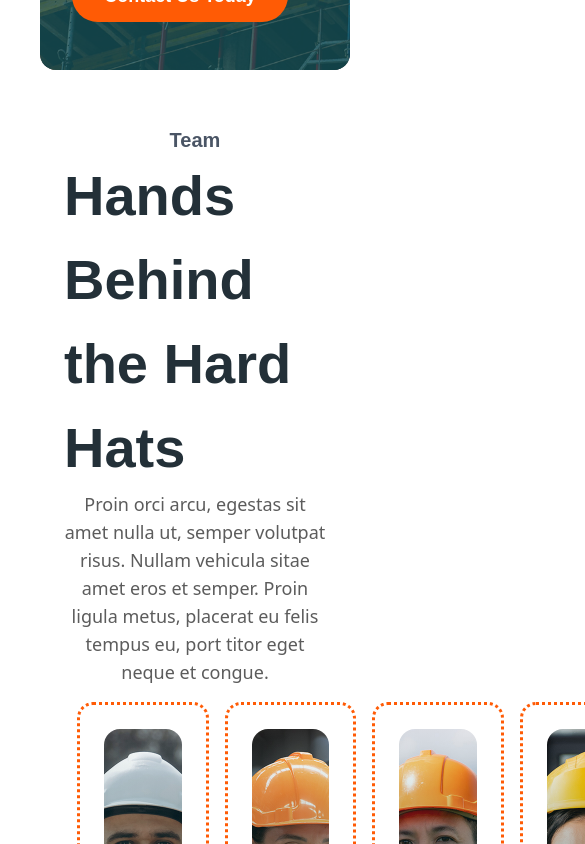
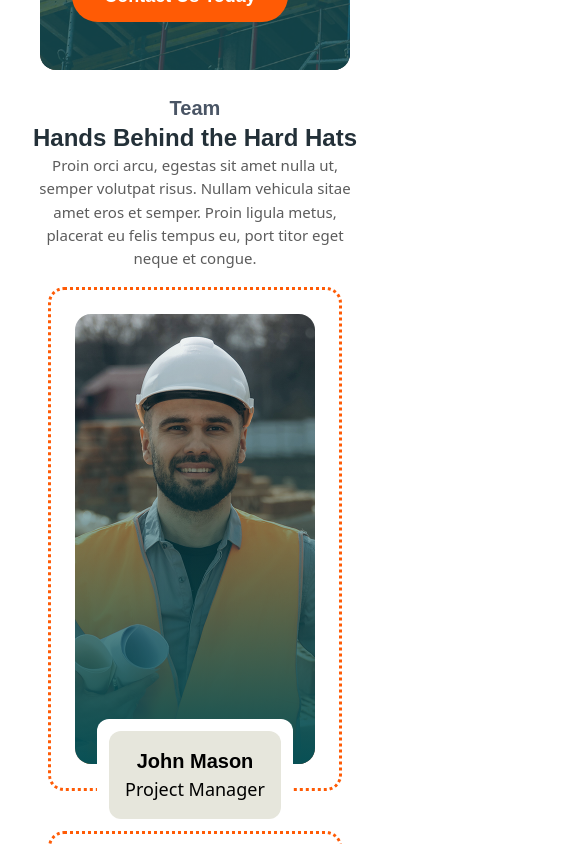
Before and after one commit to iaifrns/kevin-construction, a React (Vite) app: page /about_us in a window 390 px wide. Shown: the part 7600-8444 px from the top of the page, 585 px wide, since content can reach past the window. Built offline with nearby package versions, Linux system fonts and the light colour scheme.

Commit message:
finished the modirfication of some pages

```diff
--- a/src/components/Agent.tsx
+++ b/src/components/Agent.tsx
@@ -8,7 +8,7 @@ const Agent = ({
   title: string;
 }) => {
   return (
-    <div className="relative flex-1 max-md:w-full ">
+    <div className="relative flex-1 max-md:w-full max-[1035px]:mb-6">
       <div className="w-full min-[800px]:h-[95%] flex p-6 gap-6 items-center border-dotted border-secondary border-3 rounded-2xl max-[800px]:flex-col">
         <div className="relative">
           <div className="w-full h-full bg-gradient-to-t from-primary absolute rounded-2xl max-[800px]:h-[450px]"></div>
@@ -19,7 +19,7 @@ const Agent = ({
           />
         </div>
       </div>
-      <div className="block max-[800px]:mt-4 min-[800px]:absolute w-full min-[800px]:-bottom-10">
+      <div className="max-[800px]:mt-4 absolute w-full -bottom-10">
         <div className="flex w-full justify-center items-center">
           <div className="bg-white rounded-xl p-3">
             <div className="p-4 bg-[rgb(230,230,220)] rounded-xl flex justify-center items-center flex-col">
--- a/src/pages/aboutUs/components/Teams.tsx
+++ b/src/pages/aboutUs/components/Teams.tsx
@@ -3,17 +3,17 @@ import { team } from "../../../constants/team";
 
 const Teams = () => {
   return (
-    <div className="flex flex-col items-center w-full p-8">
+    <div className="flex flex-col items-center w-full md:p-8">
       <p className="text-xl font-poppins font-bold text-gray-600">Team</p>
-      <p className="text-titletext text-[56px] font-bold font-poppins">
+      <p className="text-titletext max-[500px]:text-2xl max-[1035px]:text-[40px] max-[1035px]:text-center text-[56px] font-bold font-poppins">
         Hands Behind the Hard Hats
       </p>
-      <p className="text-subtext text-lg text-center md:w-[60%] w-full">
+      <p className="text-subtext text-lg text-center min-[1035px]:w-[60%] w-full max-[500px]:text-[15px]">
         Proin orci arcu, egestas sit amet nulla ut, semper volutpat risus.
         Nullam vehicula sitae amet eros et semper. Proin ligula metus, placerat
         eu felis tempus eu, port titor eget neque et congue.
       </p>
-      <div className="mt-4 flex justify-between items-center w-[90%] gap-4">
+      <div className="mt-4 flex justify-between items-center w-[90%] gap-4 max-[1035px]:flex-col">
         {team.map((d, i) => (
           <Agent
             name={d.name}
--- a/src/pages/contactUs/index.tsx
+++ b/src/pages/contactUs/index.tsx
@@ -1,4 +1,5 @@
 import Footer from "../../components/Footer";
+import Header from "../../components/Header";
 import MenuBar from "../../components/MenuBar";
 import TopMenu from "../../components/TopMenu";
 import { links } from "../../constants/links";
@@ -8,6 +9,7 @@ const ContactUsPage = () => {
     <div className="m-0 p-0 flex flex-col w-full">
       <TopMenu />
       <MenuBar active={links.contact} />
+      <Header title="Contact Us" page="Contact Us" />
       <Footer />
     </div>
   );
```
